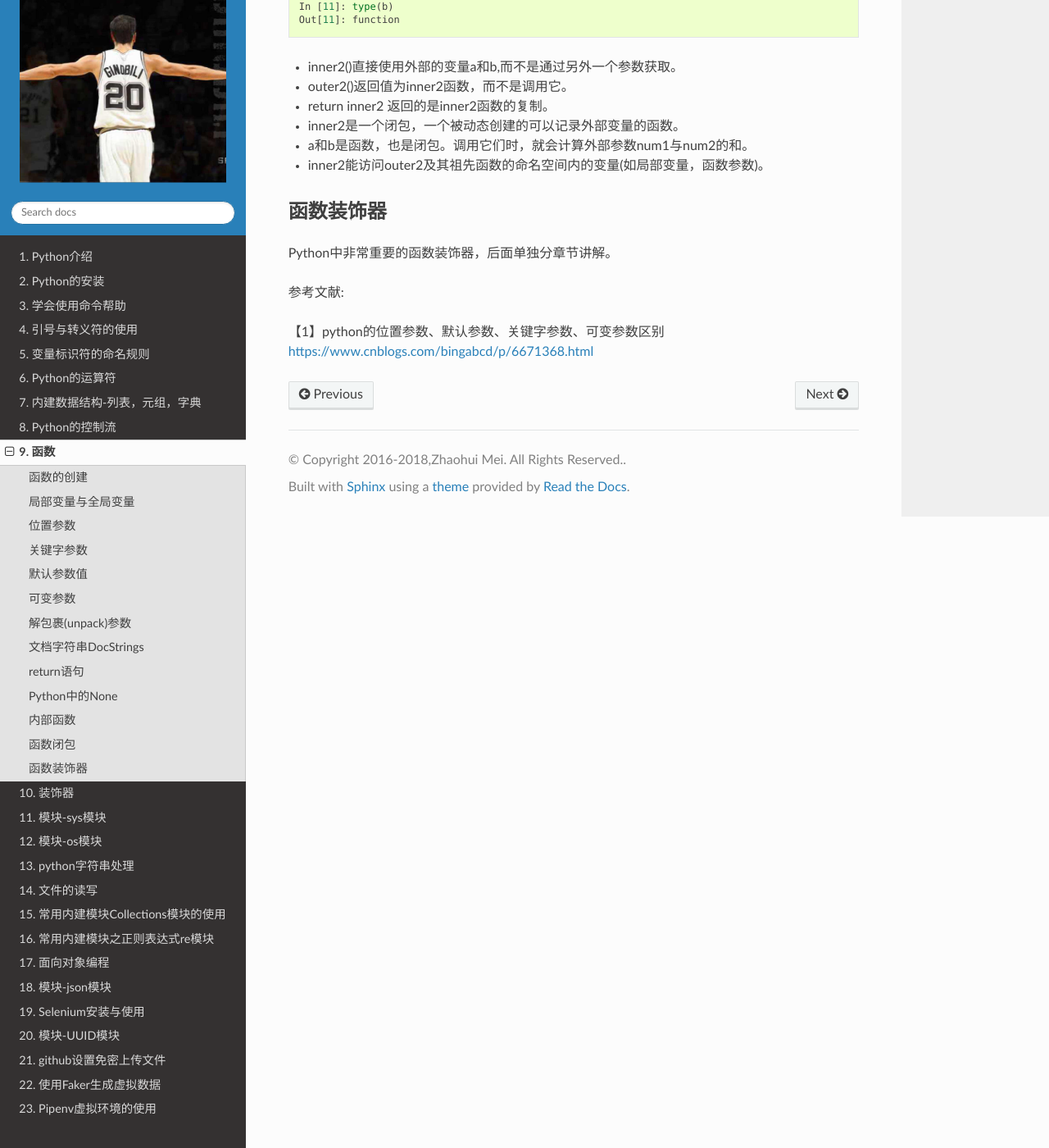
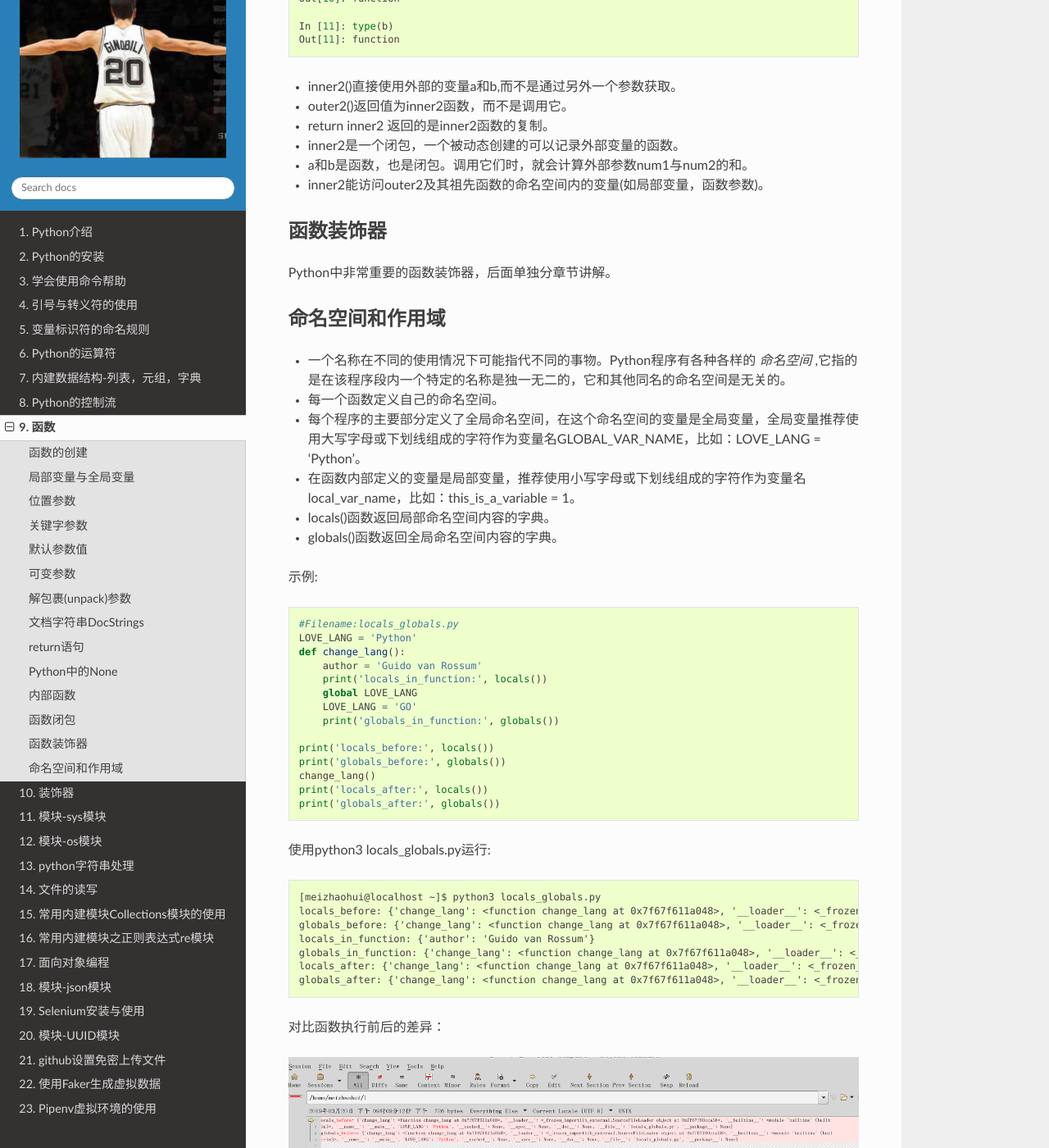
Before and after one commit to meizhaohui/hellopython, a Sphinx documentation site: the page built from source/function.rst, in a window 1280 px wide and 1400 px high, scrolled down 10773 px. Shown: the whole window at 82% size. Built offline with Sphinx 7.4.7 and the Read the Docs theme 2.0.0, drawn with Linux system fonts in a browser that asks for light colours; some of the changed text lies outside the part shown.

Commit message:
update function

```diff
--- a/source/function.rst
+++ b/source/function.rst
@@ -527,6 +527,54 @@ Python中的None
 
 Python中非常重要的函数装饰器，后面单独分章节讲解。
 
+命名空间和作用域
+---------------------------
+
+- 一个名称在不同的使用情况下可能指代不同的事物。Python程序有各种各样的 *命名空间* ,它指的是在该程序段内一个特定的名称是独一无二的，它和其他同名的命名空间是无关的。
+- 每一个函数定义自己的命名空间。
+- 每个程序的主要部分定义了全局命名空间，在这个命名空间的变量是全局变量，全局变量推荐使用大写字母或下划线组成的字符作为变量名GLOBAL_VAR_NAME，比如：LOVE_LANG = 'Python'。
+- 在函数内部定义的变量是局部变量，推荐使用小写字母或下划线组成的字符作为变量名local_var_name，比如：this_is_a_variable = 1。
+- locals()函数返回局部命名空间内容的字典。
+- globals()函数返回全局命名空间内容的字典。
+
+示例::
+
+    #Filename:locals_globals.py
+    LOVE_LANG = 'Python'
+    def change_lang():
+        author = 'Guido van Rossum'
+        print('locals_in_function:', locals())
+        global LOVE_LANG
+        LOVE_LANG = 'GO'
+        print('globals_in_function:', globals())
+
+    print('locals_before:', locals())
+    print('globals_before:', globals())
+    change_lang()
+    print('locals_after:', locals())
+    print('globals_after:', globals())
+
+使用python3 locals_globals.py运行::
+
+
+    [meizhaohui@localhost ~]$ python3 locals_globals.py
+    locals_before: {'change_lang': <function change_lang at 0x7f67f611a048>, '__loader__': <_frozen_importlib_external.SourceFileLoader object at 0x7f67f60cca58>, '__builtins__': <module 'builtins' (built-in)>, '__name__': '__main__', 'LOVE_LANG': 'Python', '__cached__': None, '__spec__': None, '__doc__': None, '__file__': 'locals_globals.py', '__package__': None}
+    globals_before: {'change_lang': <function change_lang at 0x7f67f611a048>, '__loader__': <_frozen_importlib_external.SourceFileLoader object at 0x7f67f60cca58>, '__builtins__': <module 'builtins' (built-in)>, '__name__': '__main__', 'LOVE_LANG': 'Python', '__cached__': None, '__spec__': None, '__doc__': None, '__file__': 'locals_globals.py', '__package__': None}
+    locals_in_function: {'author': 'Guido van Rossum'}
+    globals_in_function: {'change_lang': <function change_lang at 0x7f67f611a048>, '__loader__': <_frozen_importlib_external.SourceFileLoader object at 0x7f67f60cca58>, '__builtins__': <module 'builtins' (built-in)>, '__name__': '__main__', 'LOVE_LANG': 'GO', '__cached__': None, '__spec__': None, '__doc__': None, '__file__': 'locals_globals.py', '__package__': None}
+    locals_after: {'change_lang': <function change_lang at 0x7f67f611a048>, '__loader__': <_frozen_importlib_external.SourceFileLoader object at 0x7f67f60cca58>, '__builtins__': <module 'builtins' (built-in)>, '__name__': '__main__', 'LOVE_LANG': 'GO', '__cached__': None, '__spec__': None, '__doc__': None, '__file__': 'locals_globals.py', '__package__': None}
+    globals_after: {'change_lang': <function change_lang at 0x7f67f611a048>, '__loader__': <_frozen_importlib_external.SourceFileLoader object at 0x7f67f60cca58>, '__builtins__': <module 'builtins' (built-in)>, '__name__': '__main__', 'LOVE_LANG': 'GO', '__cached__': None, '__spec__': None, '__doc__': None, '__file__': 'locals_globals.py', '__package__': None}
+
+对比函数执行前后的差异：
+
+.. image:: ./_static/images/locals_globals.png
+
+- 发现仅LOVE_LANG变量仅不一样，在执行函数change_lang后，LOVE_LANG从Python变成了GO。
+- 在执行函数change_lang前，locals和global获取的值是一样的。
+- 在执行函数change_lang时，locals只能获取到函数中的变量 {'author': 'Guido van Rossum'}。
+- 如果要在函数内修改全局变量值，需要先使用global LOVE_LANG 这样的方法定义全局变量。再进行赋值修改。
+
+
 参考文献:
 
 【1】python的位置参数、默认参数、关键字参数、可变参数区别 https://www.cnblogs.com/bingabcd/p/6671368.html
--- /dev/null
+++ b/source/python_scripts/locals_globals.py
@@ -0,0 +1,14 @@
+#Filename:locals_globals.py
+LOVE_LANG = 'Python'
+def change_lang():
+    author = 'Guido van Rossum'
+    print('locals_in_function:', locals())
+    global LOVE_LANG
+    LOVE_LANG = 'GO'
+    print('globals_in_function:', globals())
+
+print('locals_before:', locals())
+print('globals_before:', globals())
+change_lang()
+print('locals_after:', locals())
+print('globals_after:', globals())
```
Also changed, not shown: source/_static/images/locals_globals.png (added).
